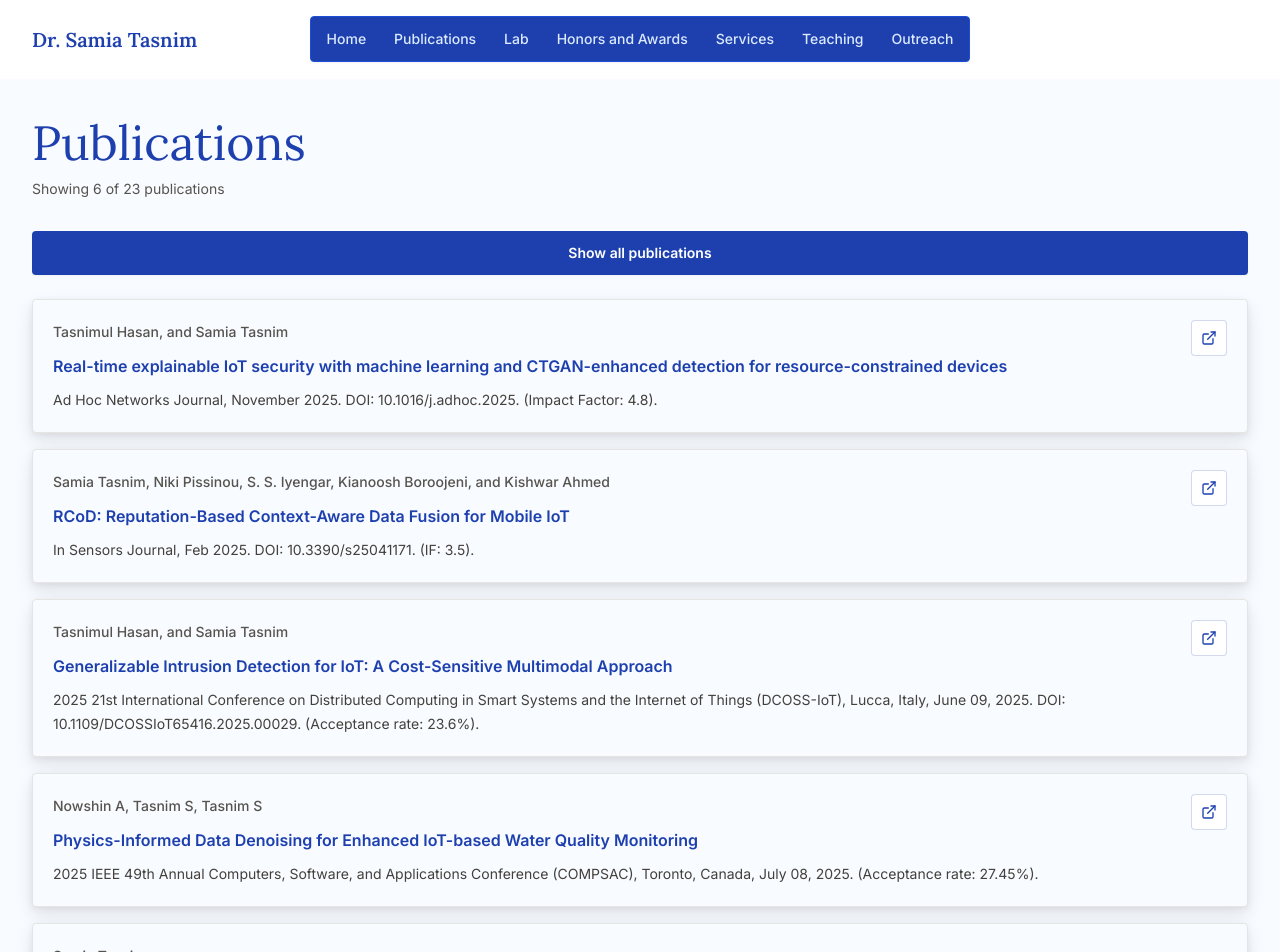
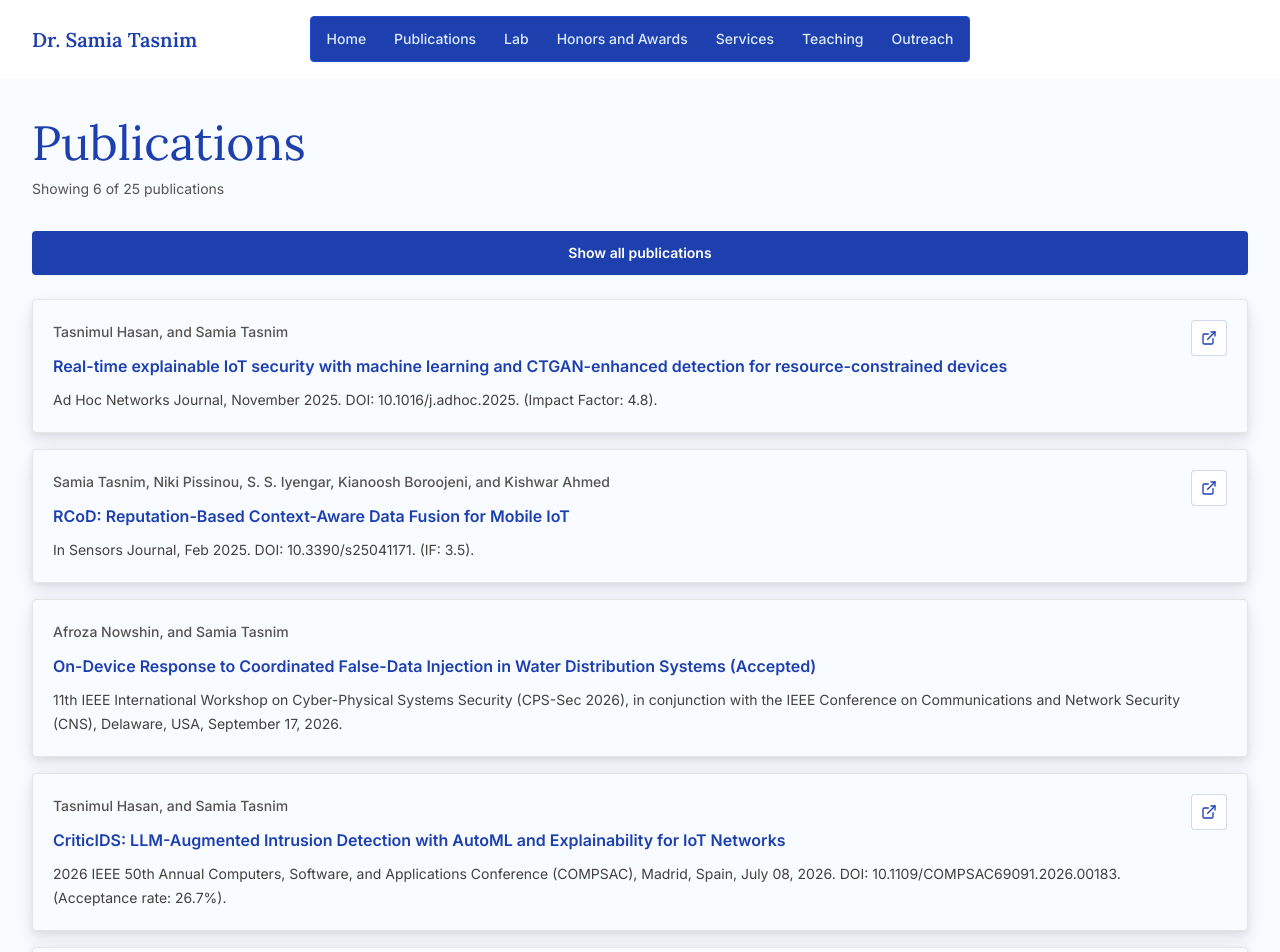
Before and after one commit to samiatasnim/samiatasnim.github.io, a Next.js app: page /publications in a window 1280 px wide. Shown: the top 952 px of the page. Built offline with nearby package versions, Linux system fonts and the light colour scheme.

Commit message:
Update index.ts

```diff
--- a/src/content/publications/index.ts
+++ b/src/content/publications/index.ts
@@ -32,6 +32,19 @@ export const publications = {
       details:
         "In Sensors Journal, Feb 2025. DOI: 10.3390/s25041171. (IF: 3.5).",
       link: "https://www.mdpi.com/1424-8220/25/4/1171",
+    },
+    {
+      authors: "Afroza Nowshin, and Samia Tasnim",
+      title: "On-Device Response to Coordinated False-Data Injection in Water Distribution Systems (Accepted)",
+      details:
+        "11th IEEE International Workshop on Cyber-Physical Systems Security (CPS-Sec 2026), in conjunction with the IEEE Conference on Communications and Network Security (CNS), Delaware, USA, September 17, 2026.",
+    },
+    {
+      authors: "Tasnimul Hasan, and Samia Tasnim",
+      title: "CriticIDS: LLM-Augmented Intrusion Detection with AutoML and Explainability for IoT Networks",
+      details:
+        "2026 IEEE 50th Annual Computers, Software, and Applications Conference (COMPSAC), Madrid, Spain, July 08, 2026. DOI: 10.1109/COMPSAC69091.2026.00183. (Acceptance rate: 26.7%).",
+      link: "https://doi.org/10.1109/COMPSAC69091.2026.00183",
     },
     {
       authors: "Tasnimul Hasan, and Samia Tasnim",
```
